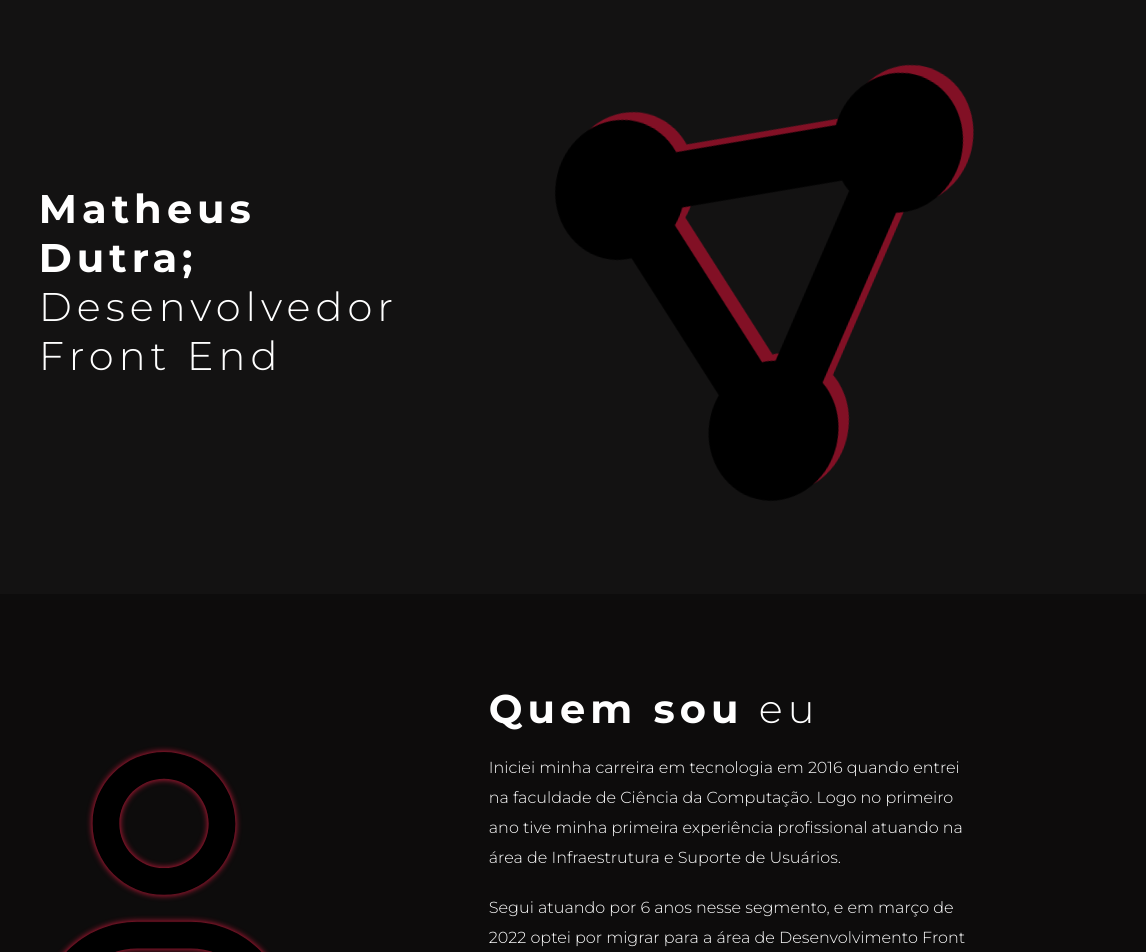
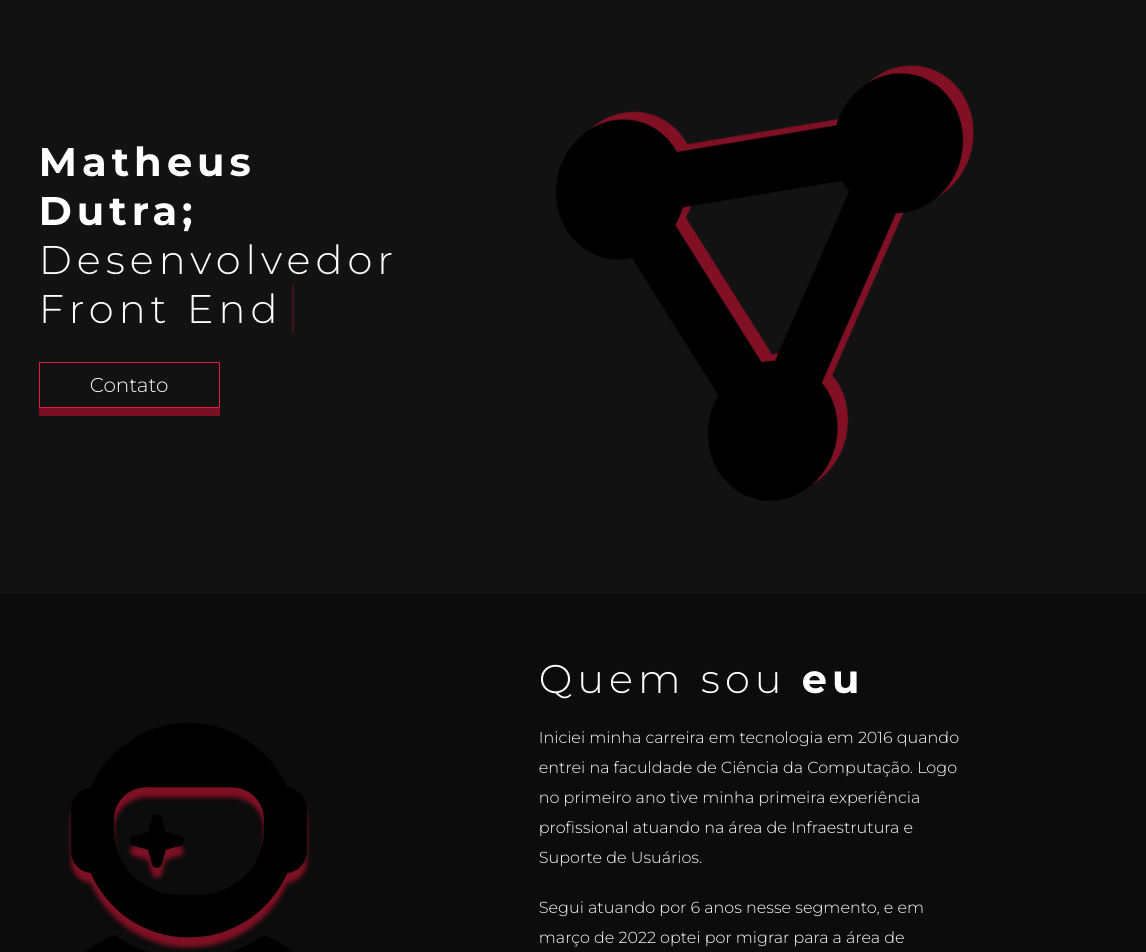
Before and after one commit to mdtra/portifolio-wp, a plain HTML site: page index.html in a window 1280 px wide. Shown: the part 220-1172 px from the top of the page, 134-1280 px from the left. Drawn offline with Linux system fonts and the light colour scheme.

Commit message:
home finalizado

```diff
--- a/assets/style/about.scss
+++ b/assets/style/about.scss
@@ -26,7 +26,7 @@ main {
 
         .info {
             flex: 1 1 auto;
-            padding: 30px 0 0 200px;
+            padding: 0 0 0 200px;
 
             h2 {
                 max-width: 700px;
@@ -44,13 +44,13 @@ main {
         }
 
         .info-img {
-            flex: 0 0 250px;
+            flex: 0 0 300px;
 
             svg {
                 width: 100%;
                 transition: 0.8s;
                 transform: rotateZ(-15deg) rotateY(25deg);
-                filter: drop-shadow(0 0 3px #E31D42);
+                filter: drop-shadow(0 10px 2px #7e1024);
 
                 animation-name: updownicon;
                 animation-duration: 1s;
@@ -59,8 +59,8 @@ main {
             }
 
             svg:hover {
-                transition: 2s;
-                filter: drop-shadow(0 0 20px #7e1024);
+                transition: 1s;
+                filter: drop-shadow(0 0 3px #E31D42);
             }
         }
     }
--- a/assets/style/destaque.scss
+++ b/assets/style/destaque.scss
@@ -21,20 +21,47 @@ main {
 
         .title {
             flex: 1 1 auto;
-            padding: 30px 100px 0 0;
+            padding: 0 100px 0 0;
 
             h1 {
                 max-width: 700px;
-                margin: 0 0 0 0;
+                margin: 0 0 40px 0;
                 font-size: 40px;
                 font-weight: 300;
                 letter-spacing: 5px;
             }
 
-            p {
-                max-width: 900px;
-                margin: 20px 0;
-                line-height: 30px;
+            h1:after {
+                content: "";
+                margin: 0 0 0 10px;
+                border-right: 2px solid #E31D42;
+
+                animation-name: blinkdot;
+                animation-duration: 0.5s;
+                animation-iteration-count: infinite;
+                animation-direction: alternate;
+
+            }
+
+            a {
+                background-color: #e31d4100;
+                color: #ffffff;
+                font-family: $font-main;
+                font-size: 20px;
+                border: 1px solid #E31D42;
+                box-shadow: 0 8px 0 #7a1024;
+
+                padding: 10px 50px;
+                cursor: pointer;
+                transition: 1s;
+
+                text-decoration: none;
+            }
+
+            a:hover {
+                background-color: #E31D42;
+                transition: 1s;
+                padding: 10px 80px;
             }
         }
 
@@ -48,7 +75,7 @@ main {
                 filter: drop-shadow(-10px 10px 0 #E31D42);
 
                 animation-name: rotateicon;
-                animation-duration: 8s;
+                animation-duration: 5s;
                 animation-iteration-count: infinite;
                 animation-direction: alternate;
             }
@@ -83,6 +110,7 @@ main {
         }
     }
 }
+
 
 @media (max-width: 750px) {
     main {
@@ -132,3 +160,13 @@ main {
             margin-left: 0;
         }
 }
+
+@keyframes blinkdot {
+        from {
+            opacity: 0;
+        }
+
+        to {
+            opacity: 1;
+        }
+}
--- a/assets/style/projects.scss
+++ b/assets/style/projects.scss
@@ -147,6 +147,7 @@ main {
             grid-area: c;
 
             padding: 30px 60px;
+
 
             visibility: hidden;
 
--- a/assets/style/tools.scss
+++ b/assets/style/tools.scss
@@ -7,7 +7,7 @@ $font-main: 'Montserrat', sans-serif;
 
 main {
     .section-tools{
-        padding: 50px 0 70px 0;
+        padding: 50px 0 140px 0;
         max-width: 73%;
         margin: auto;
         text-align: center;
@@ -21,7 +21,7 @@ main {
 
         .wrap-tools {
             visibility: hidden;
-            margin: 50px 0 50px 0;
+            margin: 50px 0 0 0;
             display: flex;
             justify-content: space-between;
             align-items: center;
@@ -69,9 +69,11 @@ main {
 @media (max-width: 1250px) {
     main {
         .section-tools {
-            padding: 40px 0;
+            padding: 40px 0 80px 0;
 
             .wrap-tools {
+                margin: 20px 0 0 0;
+
                 div {
                     width: 80px;
                     animation-name: dropin;
@@ -100,6 +102,7 @@ main {
     .section-tools {
 
         .wrap-tools {
+            margin: 50px 0 0 0;
             display: grid;
             grid-template-areas:
             "a b c"
--- a/index.html
+++ b/index.html
@@ -73,6 +73,7 @@
         <section class="section-home">
             <div class="title">
                 <h1><strong>Matheus Dutra; </strong>Desenvolvedor Front End</h1>
+                <a href="#contato">Contato</a>
             </div>
             <div class="info-img">
                 <svg xmlns="http://www.w3.org/2000/svg" viewBox="0 0 512 512"><!--! Font Awesome Pro 6.2.0 by @fontawesome - https://fontawesome.com License - https://fontawesome.com/license (Commercial License) Copyright 2022 Fonticons, Inc. --><path d="M418.4 157.9c35.3-8.3 61.6-40 61.6-77.9c0-44.2-35.8-80-80-80c-43.4 0-78.7 34.5-80 77.5L136.2 151.1C121.7 136.8 101.9 128 80 128c-44.2 0-80 35.8-80 80s35.8 80 80 80c12.2 0 23.8-2.7 34.1-7.6L259.7 407.8c-2.4 7.6-3.7 15.8-3.7 24.2c0 44.2 35.8 80 80 80s80-35.8 80-80c0-27.7-14-52.1-35.4-66.4l37.8-207.7zM156.3 232.2c2.2-6.9 3.5-14.2 3.7-21.7l183.8-73.5c3.6 3.5 7.4 6.7 11.6 9.5L317.6 354.1c-5.5 1.3-10.8 3.1-15.8 5.5L156.3 232.2z" /></svg>
@@ -81,10 +82,10 @@
         <section class="wrap-info">
             <section class="section-info" id="sobremim">
                 <div class="info-img">
-                    <svg xmlns="http://www.w3.org/2000/svg" viewBox="0 0 448 512"><!--! Font Awesome Pro 6.2.0 by @fontawesome - https://fontawesome.com License - https://fontawesome.com/license (Commercial License) Copyright 2022 Fonticons, Inc. --><path d="M272 304h-96C78.8 304 0 382.8 0 480c0 17.67 14.33 32 32 32h384c17.67 0 32-14.33 32-32C448 382.8 369.2 304 272 304zM48.99 464C56.89 400.9 110.8 352 176 352h96c65.16 0 119.1 48.95 127 112H48.99zM224 256c70.69 0 128-57.31 128-128c0-70.69-57.31-128-128-128S96 57.31 96 128C96 198.7 153.3 256 224 256zM224 48c44.11 0 80 35.89 80 80c0 44.11-35.89 80-80 80S144 172.1 144 128C144 83.89 179.9 48 224 48z"/></svg>
+                    <svg xmlns="http://www.w3.org/2000/svg" viewBox="0 0 448 512"><!--! Font Awesome Pro 6.2.0 by @fontawesome - https://fontawesome.com License - https://fontawesome.com/license (Commercial License) Copyright 2022 Fonticons, Inc. --><path d="M370.7 96.1C346.1 39.5 289.7 0 224 0S101.9 39.5 77.3 96.1C60.9 97.5 48 111.2 48 128v64c0 16.8 12.9 30.5 29.3 31.9C101.9 280.5 158.3 320 224 320s122.1-39.5 146.7-96.1c16.4-1.4 29.3-15.1 29.3-31.9V128c0-16.8-12.9-30.5-29.3-31.9zM336 144v16c0 53-43 96-96 96H208c-53 0-96-43-96-96V144c0-26.5 21.5-48 48-48H288c26.5 0 48 21.5 48 48zM189.3 162.7l-6-21.2c-.9-3.3-3.9-5.5-7.3-5.5s-6.4 2.2-7.3 5.5l-6 21.2-21.2 6c-3.3 .9-5.5 3.9-5.5 7.3s2.2 6.4 5.5 7.3l21.2 6 6 21.2c.9 3.3 3.9 5.5 7.3 5.5s6.4-2.2 7.3-5.5l6-21.2 21.2-6c3.3-.9 5.5-3.9 5.5-7.3s-2.2-6.4-5.5-7.3l-21.2-6zM112.7 316.5C46.7 342.6 0 407 0 482.3C0 498.7 13.3 512 29.7 512H128V448c0-17.7 14.3-32 32-32H288c17.7 0 32 14.3 32 32v64l98.3 0c16.4 0 29.7-13.3 29.7-29.7c0-75.3-46.7-139.7-112.7-165.8C303.9 338.8 265.5 352 224 352s-79.9-13.2-111.3-35.5zM176 448c-8.8 0-16 7.2-16 16v48h32V464c0-8.8-7.2-16-16-16zm96 32c8.8 0 16-7.2 16-16s-7.2-16-16-16s-16 7.2-16 16s7.2 16 16 16z"/></svg>
                 </div>
                 <div class="info">
-                    <h2><strong>Quem sou</strong> eu</h2>
+                    <h2>Quem sou <strong>eu</strong></h2>
                     <p>
                         Iniciei minha carreira em tecnologia em 2016 quando entrei na faculdade de Ciência da Computação. Logo no primeiro ano tive minha primeira experiência profissional atuando na área de Infraestrutura e Suporte de Usuários.
                     </p>
```
Also changed, not shown: assets/style/about.css, assets/style/destaque.css, assets/style/tools.css, 4 other files. Lines whose indentation alone changed are shown as unchanged.
